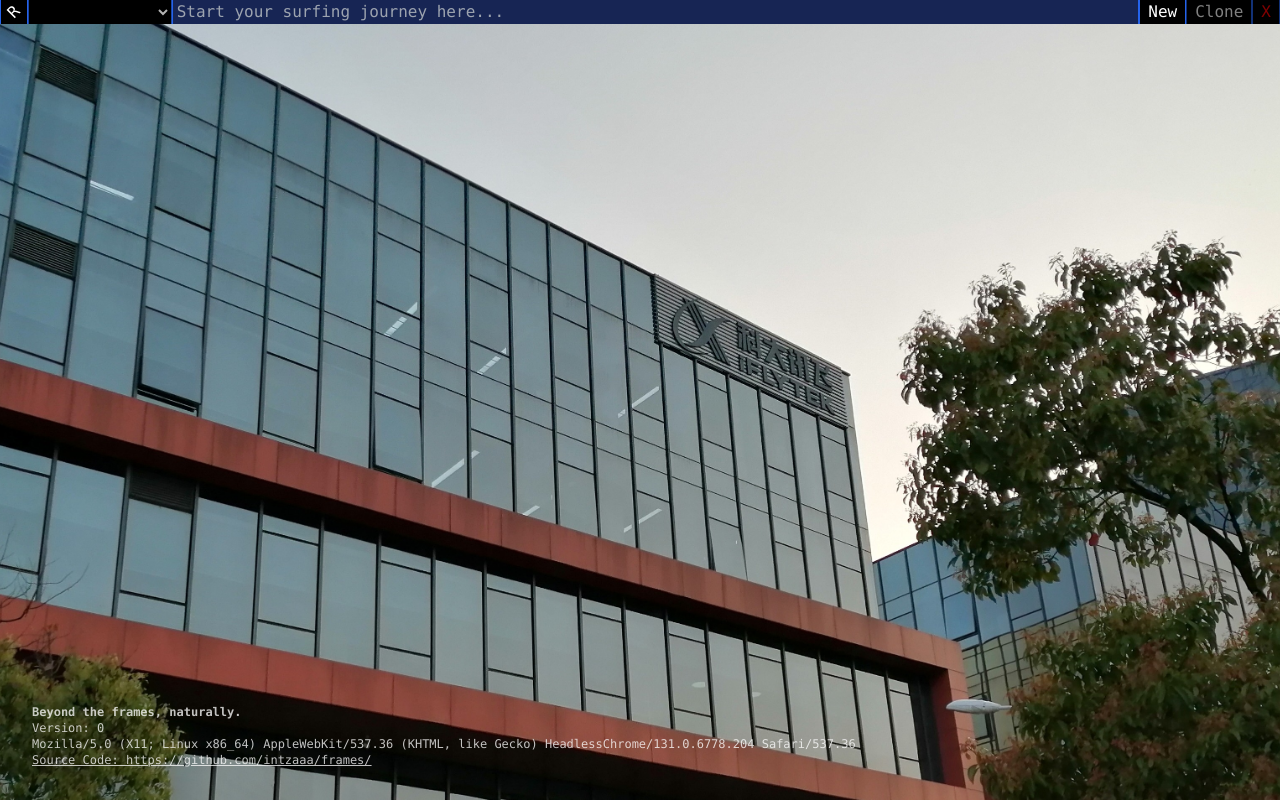
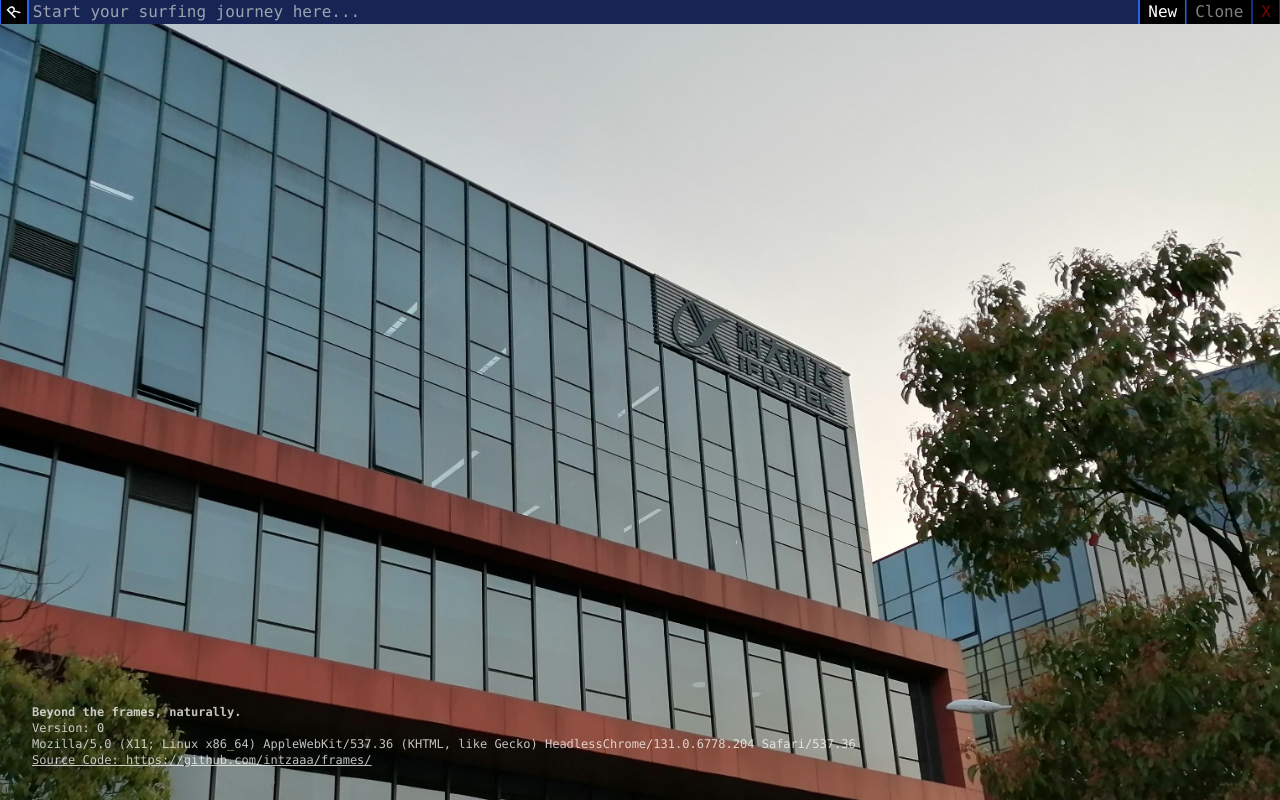
Before and after one commit to intzaaa/frames, a SvelteKit app: page / in a window 1280 px wide. Built offline with nearby package versions, Linux system fonts and the light colour scheme.

Commit message:
show pathname

```diff
--- a/src/routes/+page.svelte
+++ b/src/routes/+page.svelte
@@ -137,10 +137,16 @@
 		>
 			<option value="-1">HOME</option>
 			{#each $URLList as url, index}
-				<option value={index}>{index}:{new URL(url).hostname.toUpperCase()}({url})</option>
+				<option value={index}>{index}: {new URL(url).hostname.toUpperCase()}</option>
 			{/each}
 		</select>
-		<input name="url" type="url" placeholder="Start your surfing journey here..." />
+		<input
+			name="url"
+			type="url"
+			placeholder={Number(currentFrameIndex) === -1
+				? 'Start your surfing journey here...'
+				: new URL($URLList[currentFrameIndex]).pathname}
+		/>
 		<button type="submit">New</button>
 		<button on:click={clone} disabled={$URLList.length === 0 || Number(currentFrameIndex) === -1}
 			>Clone</button
@@ -204,7 +210,7 @@
 		@apply left-0 top-0 z-10 flex h-fit w-full flex-row bg-black font-mono text-white;
 	}
 	.header select {
-		@apply w-36 bg-blue-800 outline-none;
+		@apply w-fit min-w-12 max-w-48 bg-blue-800 outline-none disabled:hidden;
 	}
 	.header input {
 		@apply grow border-0 bg-blue-950 pl-1 pr-1 outline-none;
```
